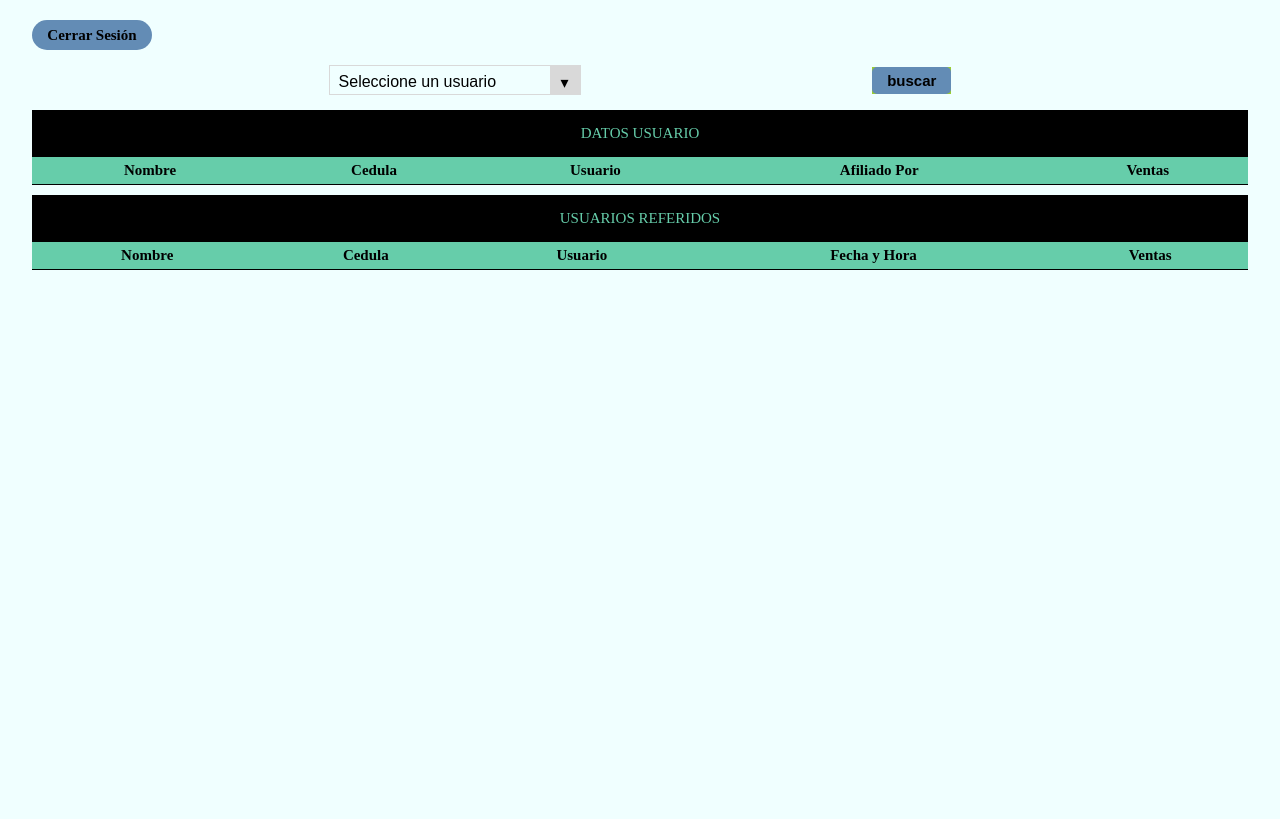
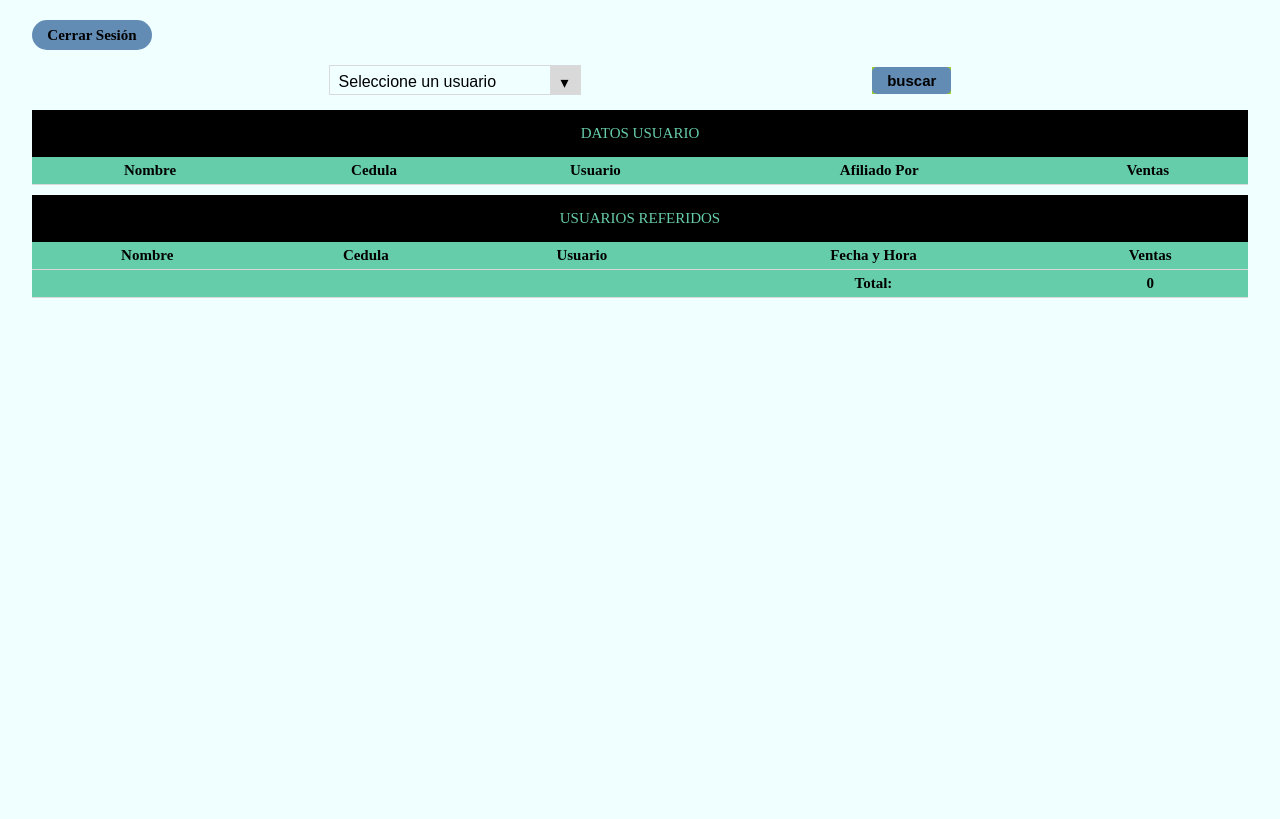
Before and after one commit to HarDevKoder/TuCulturaEsProgreso, a PHP site: page /php/reporteventas.php in a window 1280 px wide. Shown: the top 819 px of the page. After the commit the page ends 298 px from the top, so only its background shows below. Run offline with PHP 8.4, Linux system fonts and the light colour scheme; data that the repository does not hold is empty.

Commit message:
Totalizador individual de registrados y acumulado total de los mismos

```diff
--- a/css/estilosReporteVentas.css
+++ b/css/estilosReporteVentas.css
@@ -10,7 +10,7 @@ body {
 
 .contenedor {
     width: 95%;
-    height: 100vh;
+    height: auto;
     margin: 20px auto;
     overflow-x: auto;
 }
@@ -122,7 +122,7 @@ table td {
 table th {
     text-align: left;
     padding: 5px;
-    border-bottom: 1px solid black;
+    border-bottom: 1px solid #d9d9d9;
     background: MediumAquaMarine;
     text-align: center;
 }
--- a/php/reporteventas.php
+++ b/php/reporteventas.php
@@ -103,11 +103,14 @@
                     $valor = $_POST[ 'usuario' ];
                     $sql = "SELECT * FROM Registro where referidopor = '$valor' ";
                     $resultado = mysqli_query( $conexion, $sql );
+                    $total_ventas = 0;
+                    while( $mostrar = mysqli_fetch_array( $resultado ) ) {
                     // Consulta para obtener la cantidad de ventas que lleva cada registrado
-                    $sql_count = "SELECT COUNT(*) as total_referidos FROM Registro WHERE referidopor = '$valor'";
+                    $sql_count = "SELECT COUNT(*) as total_referidos FROM Registro WHERE referidopor = '".$mostrar['usuario']."'";
                     $resultado_count = mysqli_query($conexion, $sql_count);
                     $count = mysqli_fetch_array($resultado_count);
-                    while( $mostrar = mysqli_fetch_array( $resultado ) ) {
+                    // Acumulo la ventas de cada registrado para mostrar el total al final
+                    $total_ventas += $count['total_referidos'];
                 ?>
                 <tr>
                     <td><?php echo $mostrar[ 'nombre' ] ?></td>
@@ -122,6 +125,13 @@
                 <?php
                 }
                 ?>
+               <tr>
+                    <th></th>
+                    <th></th>
+                    <th></th>
+                    <th>Total:</th>
+                    <th><?php echo $total_ventas ?></th>
+               </tr>
             </table>
         </div>
     </body>
```
